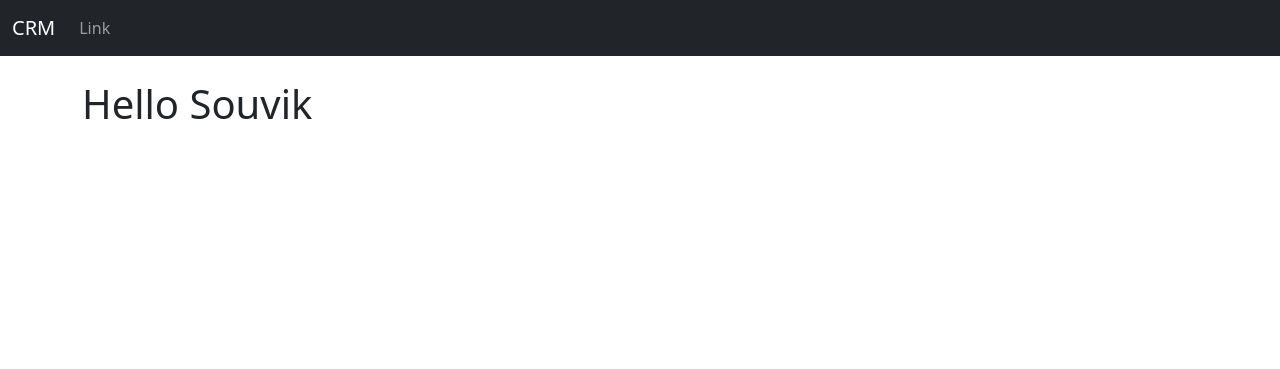
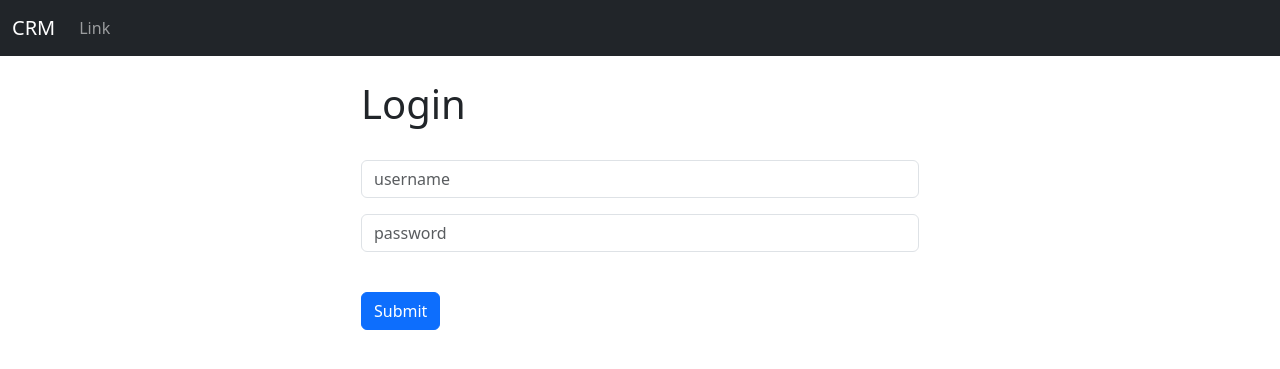
Before and after one commit to SouvikMukherjee199/crm_test, a Django app: page / in a window 1280 px wide. Shown: the top 369 px of the page. Run offline with Django 5.2, Linux system fonts and the light colour scheme.

Commit message:
user-authentication-login setup

```diff
--- a/crm/webapp/templates/base.html
+++ b/crm/webapp/templates/base.html
@@ -1,20 +1,39 @@
 <!doctype html>
 <html lang="en">
+
 <head>
   <meta charset="utf-8">
   <meta name="viewport" content="width=device-width, initial-scale=1">
   <title>Demo CRM Solution</title>
-    <link href="https://cdn.jsdelivr.net/npm/bootstrap@5.3.7/dist/css/bootstrap.min.css" rel="stylesheet" integrity="sha384-LN+7fdVzj6u52u30Kp6M/trliBMCMKTyK833zpbD+pXdCLuTusPj697FH4R/5mcr" crossorigin="anonymous">
+  <link href="https://cdn.jsdelivr.net/npm/bootstrap@5.3.7/dist/css/bootstrap.min.css" rel="stylesheet"
+    integrity="sha384-LN+7fdVzj6u52u30Kp6M/trliBMCMKTyK833zpbD+pXdCLuTusPj697FH4R/5mcr" crossorigin="anonymous">
 </head>
+
 <body>
   {% include 'navbar.html' %}
   <div class="container">
-        <br/>
+    <br />
+    {% if messages %}
+    {% for message in messages %}
+    <div class="alert alert-warning alert-dismissible fade show" role="alert">
+      {{ message}}
+      <button type="button" class="btn-close" data-bs-dismiss="alert" aria-label="Close"></button>
+    </div>
+
+
+    {% endfor %}
+
+    {% endif %}
+
+
     {% block content %}
 
     {% endblock %}
 
   </div>
-        <script src="https://cdn.jsdelivr.net/npm/bootstrap@5.3.7/dist/js/bootstrap.bundle.min.js" integrity="sha384-ndDqU0Gzau9qJ1lfW4pNLlhNTkCfHzAVBReH9diLvGRem5+R9g2FzA8ZGN954O5Q" crossorigin="anonymous"></script>
+  <script src="https://cdn.jsdelivr.net/npm/bootstrap@5.3.7/dist/js/bootstrap.bundle.min.js"
+    integrity="sha384-ndDqU0Gzau9qJ1lfW4pNLlhNTkCfHzAVBReH9diLvGRem5+R9g2FzA8ZGN954O5Q"
+    crossorigin="anonymous"></script>
 </body>
+
 </html>
--- a/crm/webapp/templates/home.html
+++ b/crm/webapp/templates/home.html
@@ -1,6 +1,36 @@
 {% extends 'base.html' %}
 {% block content %}
 
-<h1>Hello Souvik</h1>
+<div class="col-md-6 offset-md-3">
 
+  {% if user.is_authenticated %}
+
+  <h1>Welcome Souvik</h1>
+  {% else %}
+
+  <h1>Login</h1>
+<br/>
+<form method="post" action="{% url 'home' %}">
+    {% csrf_token %}
+    <form>
+  <div class="mb-3">
+    <!-- <label for="exampleInputEmail1" class="form-label">UserName</label> -->
+    <input type="text" class="form-control" name="username" placeholder="username" required>
+    <!-- <div id="emailHelp" class="form-text">We'll never share your email with anyone else.</div> -->
+  </div>
+  <div class="mb-3">
+    <!-- <label for="exampleInputPassword1" class="form-label">Password</label> -->
+    <input type="password" class="form-control" name="password" placeholder="password" required>
+  </div>
+  <!-- <div class="mb-3 form-check">
+    <input type="checkbox" class="form-check-input" id="exampleCheck1">
+    <label class="form-check-label" for="exampleCheck1">Check me out</label>
+  </div> -->
+  <br/>
+  <button type="submit" class="btn btn-primary">Submit</button>
+</form>
+
+</div>
+
+{% endif %}
 {% endblock %}
--- a/crm/webapp/urls.py
+++ b/crm/webapp/urls.py
@@ -3,5 +3,6 @@ from . import views
 
 urlpatterns = [
     path('', views.home, name = 'home' ),
-
+    # path('login/', views.login_view, name='login'),
+    # path('logout/', views.logout_view, name='logout'),
 ]
--- a/crm/webapp/views.py
+++ b/crm/webapp/views.py
@@ -1,5 +1,31 @@
-from django.shortcuts import render
-
+from django.shortcuts import render, redirect
+from django.contrib.auth import authenticate, login ,logout
+from django.contrib import messages
 # Create your views here.
 def home(request):
-    return render(request, 'home.html', {})
+    #check the logged in user
+    if request.method == 'POST':
+        username = request.POST['username']
+        password = request.POST['password']
+
+        #authenticate the user
+        user = authenticate(request, username=username, password=password)
+        if user is not None:
+            login(request,user)
+            messages.success(request, "You are logged in")
+            #then we have to redirect to a page
+            return redirect('home')
+        else:
+            messages.error(request, "Invalid username or password")
+            return redirect('home')
+
+    else:
+
+        return render(request, 'home.html', {})
+
+#this function will be used if we want to use any seperate login page
+# def login_view(request):
+#     pass
+
+def logout_view(request):
+    pass
```
Lines whose indentation alone changed are shown as unchanged.
